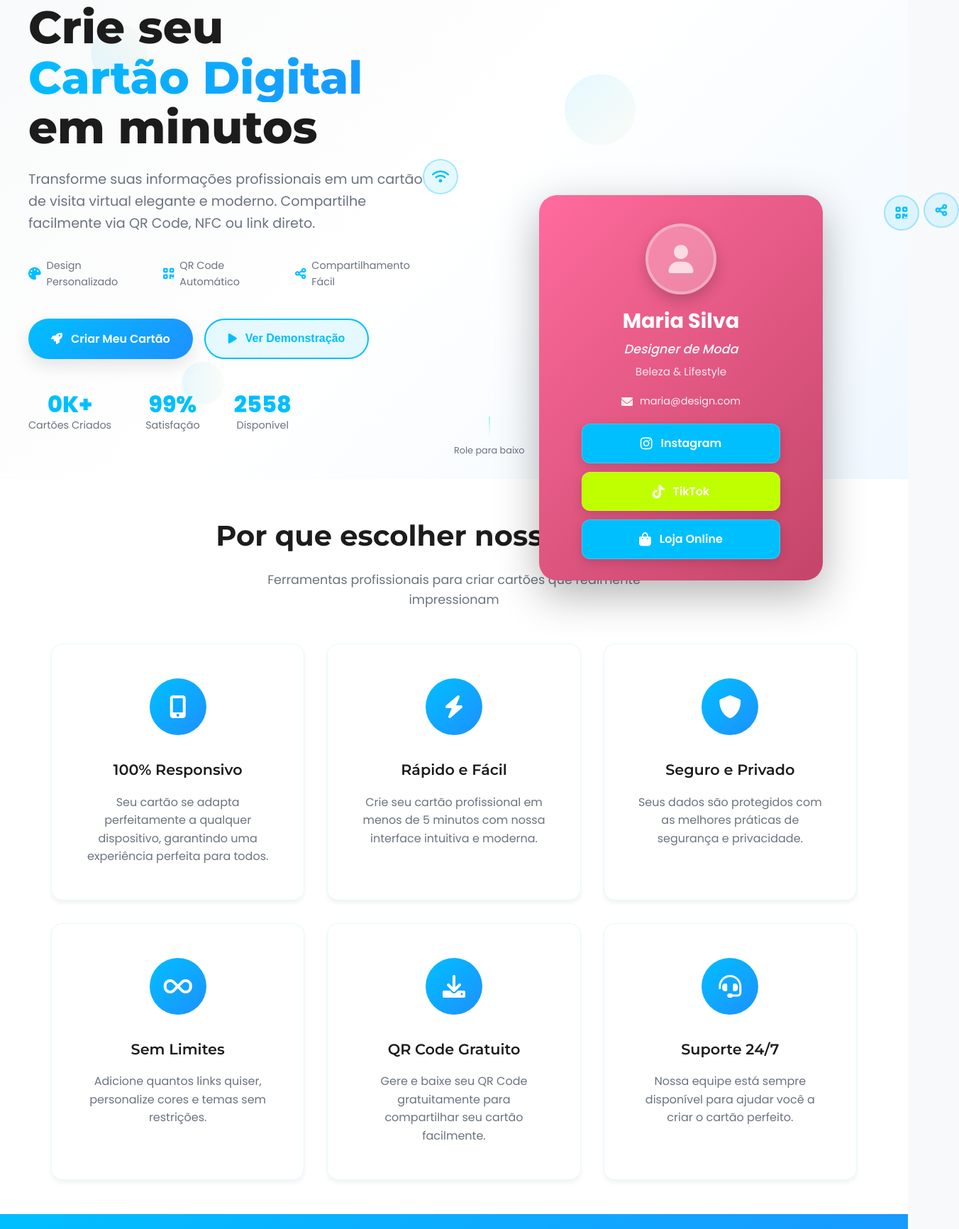
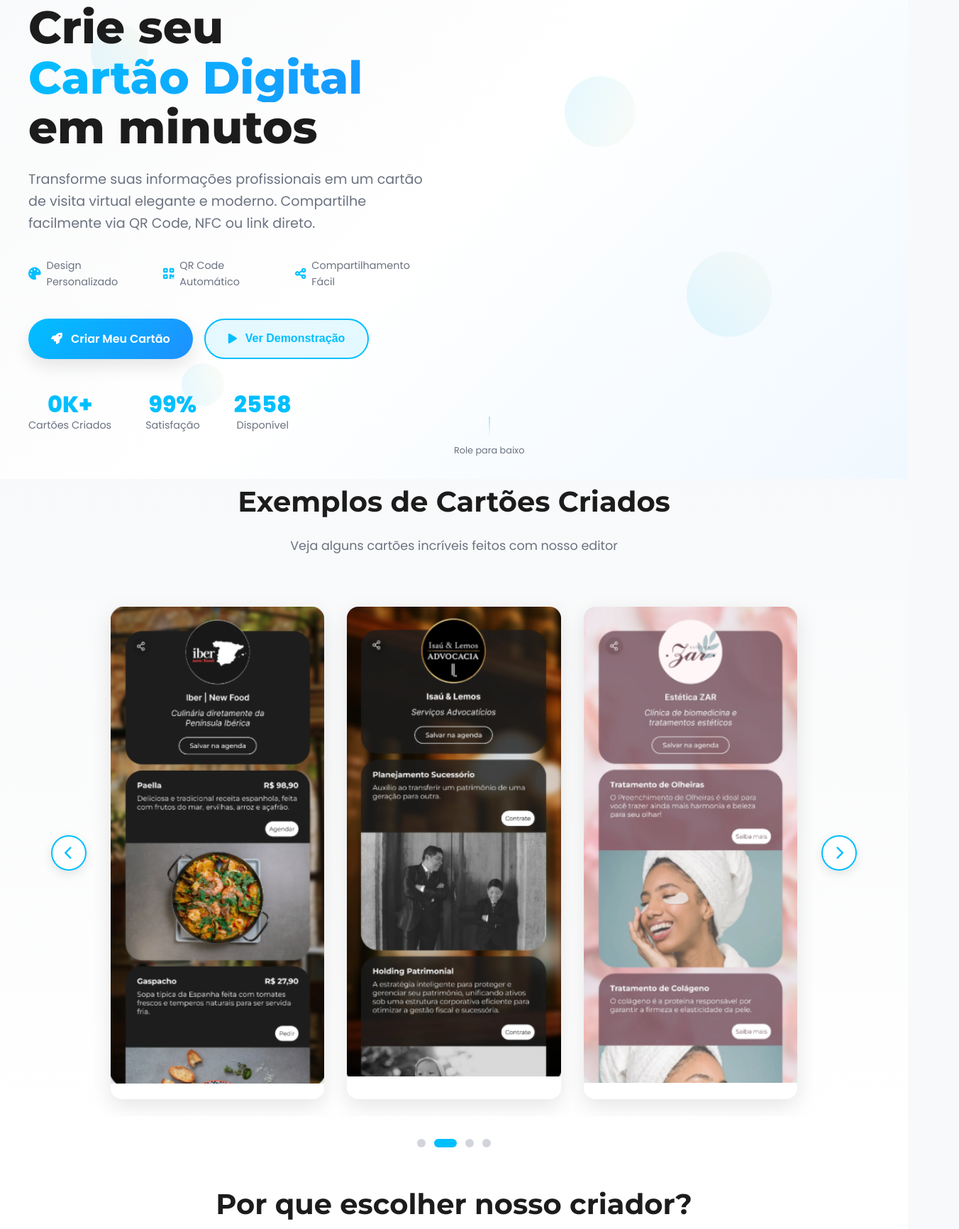
Before and after one commit to neto-carvalho/cartao-visita-virtual, a website: page index.html in a window 1280 px wide. Shown: the part 125-1857 px from the top of the page at 71% size, 1352 px wide, since content can reach past the window. Drawn offline with Linux system fonts and the light colour scheme.

Commit message:
Implementar carrossel de exemplos com 3 colunas

```diff
--- a/index.html
+++ b/index.html
@@ -82,127 +82,89 @@
                 </div>
             </div>
 
-            <div class="hero-visual">
-                <div class="card-showcase">
-                    <!-- Cartão 1: Designer de Moda -->
-                    <div class="showcase-card gradient-pink active">
-                        <div class="card-inner">
-                            <div class="profile-image">
-                                <i class="fas fa-user"></i>
+        </div>
+
+        <div class="scroll-indicator">
+            <div class="scroll-line"></div>
+            <span>Role para baixo</span>
+        </div>
+    </section>
+
+    <!-- Carousel Section -->
+    <section class="carousel-section">
+        <div class="container">
+            <div class="section-header">
+                <h2>Exemplos de Cartões Criados</h2>
+                <p>Veja alguns cartões incríveis feitos com nosso editor</p>
+            </div>
+
+            <div class="carousel-container">
+                <button class="carousel-btn prev" id="prevBtn">
+                    <i class="fas fa-chevron-left"></i>
+                </button>
+
+                <div class="carousel-wrapper">
+                    <div class="carousel-track" id="carouselTrack">
+                        <!-- Slide 1 -->
+                        <div class="carousel-slide">
+                            <div class="carousel-card">
+                                <img src="assets/images/Exemplos/Elel beauty.png" alt="Elle Beauty">
                             </div>
-                            <h3 class="card-name">Maria Silva</h3>
-                            <p class="card-role">Designer de Moda</p>
-                            <p class="card-description">Beleza & Lifestyle</p>
-
-                            <div class="card-contact">
-                                <i class="fas fa-envelope"></i>
-                                <span>maria@design.com</span>
+                            <div class="carousel-card">
+                                <img src="assets/images/Exemplos/Nutricionista.png" alt="Nutricionista">
                             </div>
-
-                            <div class="card-links">
-                                <a href="#" class="link-btn" style="background-color: #00BFFF;">
-                                    <i class="fab fa-instagram"></i>
-                                    <span>Instagram</span>
-                                </a>
-                                <a href="#" class="link-btn" style="background-color: #C0FF00;">
-                                    <i class="fab fa-tiktok"></i>
-                                    <span>TikTok</span>
-                                </a>
-                                <a href="#" class="link-btn" style="background-color: #00BFFF;">
-                                    <i class="fas fa-shopping-bag"></i>
-                                    <span>Loja Online</span>
-                                </a>
+                            <div class="carousel-card">
+                                <img src="assets/images/Exemplos/odonto.png" alt="Odontopediatra">
                             </div>
                         </div>
-                    </div>
 
-                    <!-- Cartão 2: Nutricionista -->
-                    <div class="showcase-card gradient-green">
-                        <div class="card-inner">
-                            <div class="profile-image">
-                                <i class="fas fa-user"></i>
+                        <!-- Slide 2 -->
+                        <div class="carousel-slide">
+                            <div class="carousel-card">
+                                <img src="assets/images/Exemplos/New Food.png" alt="New Food">
                             </div>
-                            <h3 class="card-name">Daniela Martini</h3>
-                            <p class="card-role">Nutricionista</p>
-                            <p class="card-description">Saúde e bem-estar</p>
-
-                            <div class="card-contact">
-                                <i class="fas fa-envelope"></i>
-                                <span>contato@danielamartini.com</span>
+                            <div class="carousel-card">
+                                <img src="assets/images/Exemplos/Advocacia.png" alt="Advocacia">
                             </div>
-
-                            <div class="card-links">
-                                <a href="#" class="link-btn" style="background-color: rgba(255,255,255,0.25);">
-                                    <i class="fas fa-calendar"></i>
-                                    <span>Avaliação Nutricional</span>
-                                </a>
-                                <a href="#" class="link-btn" style="background-color: rgba(255,255,255,0.25);">
-                                    <i class="fab fa-whatsapp"></i>
-                                    <span>WhatsApp</span>
-                                </a>
-                                <a href="#" class="link-btn" style="background-color: rgba(255,255,255,0.25);">
-                                    <i class="fab fa-instagram"></i>
-                                    <span>Instagram</span>
-                                </a>
+                            <div class="carousel-card">
+                                <img src="assets/images/Exemplos/Estética.png" alt="Estética">
                             </div>
                         </div>
-                    </div>
 
-                    <!-- Cartão 3: CEO -->
-                    <div class="showcase-card gradient-purple">
-                        <div class="card-inner">
-                            <div class="profile-image">
-                                <i class="fas fa-user"></i>
+                        <!-- Slide 3 -->
+                        <div class="carousel-slide">
+                            <div class="carousel-card">
+                                <img src="assets/images/Exemplos/Imobiliaria.png" alt="Imobiliária">
                             </div>
-                            <h3 class="card-name">Débora Elle</h3>
-                            <p class="card-role">CEO - Elle Beauty</p>
-                            <p class="card-description">Beleza e Estética</p>
+                            <div class="carousel-card">
+                                <img src="assets/images/Exemplos/Esportes.png" alt="Esportes">
+                            </div>
+                            <div class="carousel-card">
+                                <img src="assets/images/Exemplos/diretor.png" alt="Diretor">
+                            </div>
+                        </div>
 
-                            <div class="card-cta">
-                                <button class="save-contact-btn">
-                                    Salvar na agenda
-                                </button>
+                        <!-- Slide 4 -->
+                        <div class="carousel-slide">
+                            <div class="carousel-card">
+                                <img src="assets/images/Exemplos/Empresario.png" alt="Empresário">
                             </div>
-
-                            <div class="card-links">
-                                <a href="#" class="link-btn" style="background-color: rgba(255,255,255,0.2);">
-                                    <i class="fas fa-map-marker-alt"></i>
-                                    <span>Agência</span>
-                                </a>
-                                <a href="#" class="link-btn" style="background-color: rgba(255,255,255,0.2);">
-                                    <i class="fas fa-phone"></i>
-                                    <span>Telefone</span>
-                                </a>
-                                <a href="#" class="link-btn" style="background-color: rgba(255,255,255,0.2);">
-                                    <i class="fab fa-instagram"></i>
-                                    <span>Instagram</span>
-                                </a>
-                                <a href="#" class="link-btn" style="background-color: rgba(255,255,255,0.2);">
-                                    <i class="fab fa-linkedin"></i>
-                                    <span>LinkedIn</span>
-                                </a>
+                            <div class="carousel-card">
+                                <img src="assets/images/Exemplos/Elel beauty.png" alt="Elle Beauty">
+                            </div>
+                            <div class="carousel-card">
+                                <img src="assets/images/Exemplos/Nutricionista.png" alt="Nutricionista">
                             </div>
                         </div>
                     </div>
                 </div>
 
-                <div class="floating-elements">
-                    <div class="floating-icon qr-code">
-                        <i class="fas fa-qrcode"></i>
-                    </div>
-                    <div class="floating-icon nfc">
-                        <i class="fas fa-wifi"></i>
-                    </div>
-                    <div class="floating-icon share">
-                        <i class="fas fa-share-alt"></i>
-                    </div>
-                </div>
+                <button class="carousel-btn next" id="nextBtn">
+                    <i class="fas fa-chevron-right"></i>
+                </button>
             </div>
-        </div>
 
-        <div class="scroll-indicator">
-            <div class="scroll-line"></div>
-            <span>Role para baixo</span>
+            <div class="carousel-dots" id="carouselDots"></div>
         </div>
     </section>
 
--- a/scripts/main.js
+++ b/scripts/main.js
@@ -11,7 +11,7 @@ const initializeMainPage = () => {
     console.log('🏠 Inicializando página principal...');
 
     initializeHeroAnimations();
-    initializeCardShowcase();
+    initializeCarousel();
     initializeScrollEffects();
     initializeCTAButtons();
 
@@ -45,35 +45,91 @@ const initializeHeroAnimations = () => {
 };
 
 // ==========================================================================
-// SHOWCASE DE CARTÕES
+// CAROUSEL DE EXEMPLOS
 // ==========================================================================
 
-const initializeCardShowcase = () => {
-    const showcaseCards = document.querySelectorAll('.showcase-card');
-    let currentIndex = 0;
+const initializeCarousel = () => {
+    const track = document.getElementById('carouselTrack');
+    const slides = document.querySelectorAll('.carousel-slide');
+    const prevBtn = document.getElementById('prevBtn');
+    const nextBtn = document.getElementById('nextBtn');
+    const dotsContainer = document.getElementById('carouselDots');
 
-    // Função para alternar cartões
-    const switchCard = () => {
-        // Remover classe active de todos
-        showcaseCards.forEach(card => card.classList.remove('active'));
+    if (!track || slides.length === 0) return;
 
-        // Adicionar classe active ao atual
-        showcaseCards[currentIndex].classList.add('active');
+    let currentSlide = 0;
+    const totalSlides = slides.length;
 
-        // Próximo índice
-        currentIndex = (currentIndex + 1) % showcaseCards.length;
+    // Criar dots
+    slides.forEach((_, index) => {
+        const dot = document.createElement('button');
+        dot.classList.add('carousel-dot');
+        if (index === 0) dot.classList.add('active');
+        dot.addEventListener('click', () => goToSlide(index));
+        dotsContainer.appendChild(dot);
+    });
+
+    const dots = document.querySelectorAll('.carousel-dot');
+
+    // Função para ir para um slide específico
+    const goToSlide = (index) => {
+        currentSlide = index;
+        const offset = -currentSlide * 100;
+        track.style.transform = `translateX(${offset}%)`;
+
+        // Atualizar dots
+        dots.forEach((dot, i) => {
+            dot.classList.toggle('active', i === currentSlide);
+        });
     };
 
-    // Iniciar rotação automática
-    setInterval(switchCard, 4000);
+    // Botão anterior
+    if (prevBtn) {
+        prevBtn.addEventListener('click', () => {
+            currentSlide = (currentSlide - 1 + totalSlides) % totalSlides;
+            goToSlide(currentSlide);
+        });
+    }
 
-    // Alternar manualmente ao clicar
-    showcaseCards.forEach((card, index) => {
-        card.addEventListener('click', () => {
-            currentIndex = index;
-            switchCard();
+    // Botão próximo
+    if (nextBtn) {
+        nextBtn.addEventListener('click', () => {
+            currentSlide = (currentSlide + 1) % totalSlides;
+            goToSlide(currentSlide);
         });
+    }
+
+    // Auto-play (opcional)
+    setInterval(() => {
+        currentSlide = (currentSlide + 1) % totalSlides;
+        goToSlide(currentSlide);
+    }, 5000);
+
+    // Suporte para touch/swipe em mobile
+    let touchStartX = 0;
+    let touchEndX = 0;
+
+    track.addEventListener('touchstart', (e) => {
+        touchStartX = e.changedTouches[0].screenX;
     });
+
+    track.addEventListener('touchend', (e) => {
+        touchEndX = e.changedTouches[0].screenX;
+        handleSwipe();
+    });
+
+    const handleSwipe = () => {
+        if (touchEndX < touchStartX - 50) {
+            // Swipe left
+            currentSlide = (currentSlide + 1) % totalSlides;
+            goToSlide(currentSlide);
+        }
+        if (touchEndX > touchStartX + 50) {
+            // Swipe right
+            currentSlide = (currentSlide - 1 + totalSlides) % totalSlides;
+            goToSlide(currentSlide);
+        }
+    };
 };
 
 // ==========================================================================
--- a/styles/main.css
+++ b/styles/main.css
@@ -312,172 +312,6 @@ body {
     animation: slideInRight 1s ease-out;
 }
 
-.card-showcase {
-    position: relative;
-    width: 100%;
-    max-width: 400px;
-    margin: 0 auto;
-}
-
-.showcase-card {
-    position: absolute;
-    top: 0;
-    left: 0;
-    width: 100%;
-    min-height: 500px;
-    border-radius: 25px;
-    padding: 0;
-    transition: var(--transition-slow);
-    transform: rotateY(90deg);
-    opacity: 0;
-    box-shadow: 0 20px 60px rgba(0, 0, 0, 0.3);
-}
-
-.showcase-card.active {
-    transform: rotateY(0deg);
-    opacity: 1;
-    z-index: 3;
-}
-
-.showcase-card.gradient-pink {
-    background: linear-gradient(135deg, #FF6B9D, #C44569);
-}
-
-.showcase-card.gradient-blue {
-    background: linear-gradient(135deg, #00BFFF, #1E90FF);
-}
-
-.showcase-card.gradient-purple {
-    background: linear-gradient(135deg, #8B5CF6, #A855F7);
-}
-
-.showcase-card.gradient-green {
-    background: linear-gradient(135deg, #10B981, #059669);
-}
-
-/* Nova estrutura dos cartões */
-.card-inner {
-    padding: 40px 25px 30px;
-    display: flex;
-    flex-direction: column;
-    align-items: center;
-    text-align: center;
-    color: white;
-    height: 100%;
-}
-
-.card-inner .profile-image {
-    width: 100px;
-    height: 100px;
-    border-radius: 50%;
-    background: rgba(255, 255, 255, 0.25);
-    border: 4px solid rgba(255, 255, 255, 0.3);
-    display: flex;
-    align-items: center;
-    justify-content: center;
-    font-size: 2.5rem;
-    color: rgba(255, 255, 255, 0.7);
-    margin-bottom: 20px;
-    box-shadow: 0 8px 20px rgba(0, 0, 0, 0.2);
-}
-
-.card-name {
-    font-size: 1.8rem;
-    font-weight: 700;
-    margin: 0 0 8px 0;
-    line-height: 1.2;
-}
-
-.card-role {
-    font-size: 1.1rem;
-    font-weight: 500;
-    margin: 0 0 6px 0;
-    opacity: 0.95;
-    font-style: italic;
-}
-
-.card-description {
-    font-size: 0.95rem;
-    margin: 0 0 18px 0;
-    opacity: 0.85;
-}
-
-.card-contact {
-    display: flex;
-    align-items: center;
-    justify-content: center;
-    gap: 10px;
-    font-size: 0.9rem;
-    opacity: 0.9;
-    margin-bottom: 20px;
-    padding: 0 15px;
-    word-break: break-word;
-}
-
-.card-contact i {
-    font-size: 1rem;
-    flex-shrink: 0;
-}
-
-.card-cta {
-    margin-bottom: 20px;
-    width: 100%;
-}
-
-.save-contact-btn {
-    background: rgba(255, 255, 255, 0.25);
-    border: 2px solid rgba(255, 255, 255, 0.3);
-    color: white;
-    padding: 12px 30px;
-    border-radius: 50px;
-    font-size: 1rem;
-    font-weight: 600;
-    cursor: pointer;
-    transition: all 0.3s ease;
-    backdrop-filter: blur(10px);
-}
-
-.save-contact-btn:hover {
-    background: rgba(255, 255, 255, 0.35);
-    transform: translateY(-2px);
-    box-shadow: 0 6px 15px rgba(0, 0, 0, 0.2);
-}
-
-.card-links {
-    display: flex;
-    flex-direction: column;
-    gap: 12px;
-    width: 100%;
-    max-width: 280px;
-}
-
-.link-btn {
-    display: flex;
-    align-items: center;
-    justify-content: center;
-    gap: 12px;
-    padding: 14px 20px;
-    border-radius: 12px;
-    color: white;
-    text-decoration: none;
-    font-weight: 600;
-    font-size: 1rem;
-    transition: all 0.3s ease;
-    backdrop-filter: blur(10px);
-    border: 1px solid rgba(255, 255, 255, 0.2);
-    box-shadow: 0 4px 15px rgba(0, 0, 0, 0.15);
-}
-
-.link-btn:hover {
-    transform: translateY(-3px);
-    box-shadow: 0 8px 25px rgba(0, 0, 0, 0.25);
-    filter: brightness(1.1);
-}
-
-.link-btn i {
-    font-size: 1.2rem;
-}
-
 .floating-elements {
     position: absolute;
     top: 0;
@@ -550,6 +384,156 @@ body {
 @keyframes scrollPulse {
     0%, 100% { opacity: 0.3; }
     50% { opacity: 1; }
+}
+
+/* ========================================================================
+   CAROUSEL SECTION
+   ======================================================================== */
+
+.carousel-section {
+    padding: var(--spacing-2xl) 0;
+    background: linear-gradient(180deg, #F8F9FA 0%, #FFFFFF 100%);
+}
+
+.carousel-container {
+    position: relative;
+    max-width: 1200px;
+    margin: 0 auto;
+    padding: 0 60px;
+}
+
+.carousel-wrapper {
+    overflow: hidden;
+    border-radius: var(--radius-xl);
+}
+
+.carousel-track {
+    display: flex;
+    transition: transform 0.5s ease-in-out;
+}
+
+.carousel-slide {
+    min-width: 100%;
+    display: grid;
+    grid-template-columns: repeat(3, 1fr);
+    gap: var(--spacing-lg);
+    padding: var(--spacing-md);
+}
+
+.carousel-card {
+    background: white;
+    border-radius: var(--radius-lg);
+    overflow: hidden;
+    box-shadow: 0 10px 30px rgba(0, 0, 0, 0.1);
+    transition: all 0.3s ease;
+}
+
+.carousel-card:hover {
+    transform: translateY(-10px);
+    box-shadow: 0 20px 50px rgba(0, 0, 0, 0.15);
+}
+
+.carousel-card img {
+    width: 100%;
+    height: auto;
+    display: block;
+    object-fit: cover;
+}
+
+.carousel-btn {
+    position: absolute;
+    top: 50%;
+    transform: translateY(-50%);
+    width: 50px;
+    height: 50px;
+    border-radius: 50%;
+    background: white;
+    border: 2px solid var(--primary-color);
+    color: var(--primary-color);
+    font-size: 1.2rem;
+    cursor: pointer;
+    display: flex;
+    align-items: center;
+    justify-content: center;
+    transition: all 0.3s ease;
+    z-index: 10;
+    box-shadow: 0 5px 15px rgba(0, 0, 0, 0.1);
+}
+
+.carousel-btn:hover {
+    background: var(--primary-color);
+    color: white;
+    transform: translateY(-50%) scale(1.1);
+}
+
+.carousel-btn.prev {
+    left: 0;
+}
+
+.carousel-btn.next {
+    right: 0;
+}
+
+.carousel-dots {
+    display: flex;
+    justify-content: center;
+    gap: 12px;
+    margin-top: var(--spacing-lg);
+}
+
+.carousel-dot {
+    width: 12px;
+    height: 12px;
+    border-radius: 50%;
+    background: #D1D5DB;
+    cursor: pointer;
+    transition: all 0.3s ease;
+    border: none;
+    padding: 0;
+}
+
+.carousel-dot.active {
+    background: var(--primary-color);
+    width: 32px;
+    border-radius: 6px;
+}
+
+.carousel-dot:hover {
+    background: var(--primary-color);
+    opacity: 0.7;
+}
+
+/* Responsive Carousel */
+@media (max-width: 1024px) {
+    .carousel-slide {
+        grid-template-columns: repeat(2, 1fr);
+    }
+
+    .carousel-card:nth-child(3) {
+        display: none;
+    }
+}
+
+@media (max-width: 768px) {
+    .carousel-container {
+        padding: 0 40px;
+    }
+
+    .carousel-slide {
+        grid-template-columns: 1fr;
+        gap: var(--spacing-md);
+    }
+
+    .carousel-card:nth-child(2),
+    .carousel-card:nth-child(3) {
+        display: none;
+    }
+
+    .carousel-btn {
+        width: 40px;
+        height: 40px;
+        font-size: 1rem;
+    }
 }
 
 /* ==========================================================================
@@ -839,11 +823,6 @@ body {
         gap: 24px;
     }
 
-    .showcase-card {
-        height: 200px;
-        padding: 20px;
-    }
-
     .profile-section {
         gap: 12px;
     }
@@ -900,11 +879,6 @@ body {
         font-size: 0.8rem;
     }
 
-    .showcase-card {
-        height: 180px;
-        padding: 16px;
-    }
-
     .profile-image {
         width: 40px;
         height: 40px;
```
Also changed, not shown: assets/images/Exemplos/Advocacia.png (added), assets/images/Exemplos/Elel beauty.png (added), assets/images/Exemplos/Empresario.png (added), assets/images/Exemplos/Esportes.png (added), assets/images/Exemplos/Estética.png (added), assets/images/Exemplos/Imobiliaria.png (added), assets/images/Exemplos/New Food.png (added), assets/images/Exemplos/Nutricionista.png (added), assets/images/Exemplos/diretor.png (added), assets/images/Exemplos/odonto.png (added).
